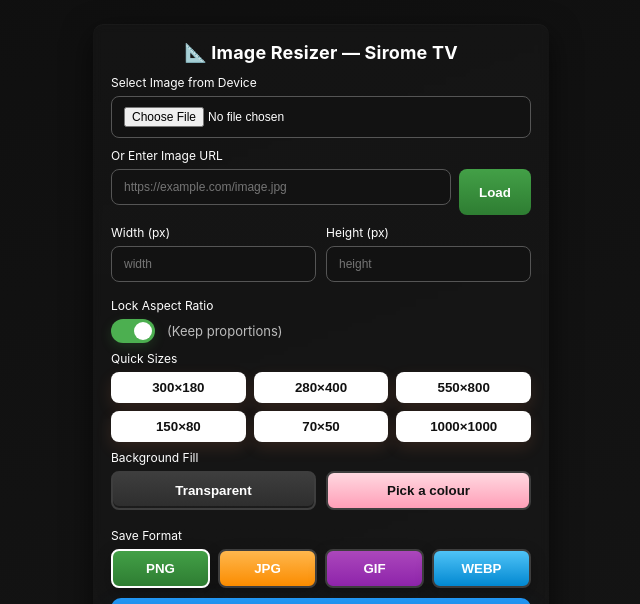
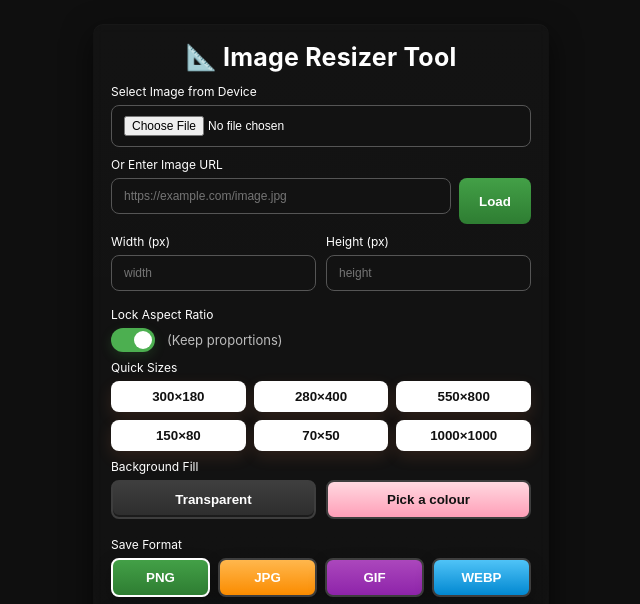
Before and after one commit to mdsirome/tool, a plain HTML site: page Image_Resizer_Tools.html in a window 1280 px wide. Shown: the top 604 px of the page, without its empty margins (319-959 px from the left). Drawn offline with Linux system fonts and the light colour scheme.

Commit message:
Update Image_Resizer_Tools.html

```diff
--- a/Image_Resizer_Tools.html
+++ b/Image_Resizer_Tools.html
@@ -22,7 +22,7 @@
   html,body{
       height:100%;
       margin:0;
-      background:linear-gradient(160deg,#0f0f0f,#151515);
+      background:#0f0f0f;
       color:#fff;
       font-family:Inter, Arial, Helvetica, sans-serif;
   }
@@ -44,7 +44,7 @@
   }
 
   h1{
-      font-size:18px;
+      font-size:25px;
       margin:0 0 12px;
       text-align:center;
       letter-spacing:0.2px
@@ -315,7 +315,7 @@
 <body>
   <div class="wrap">
     <div class="card" role="region" aria-label="Image Resizer Tool">
-      <h1>📐 Image Resizer — Sirome TV</h1>
+      <h1>📐 Image Resizer Tool</h1>
 
       <!-- File input + URL load -->
       <label class="small">Select Image from Device</label>
```
